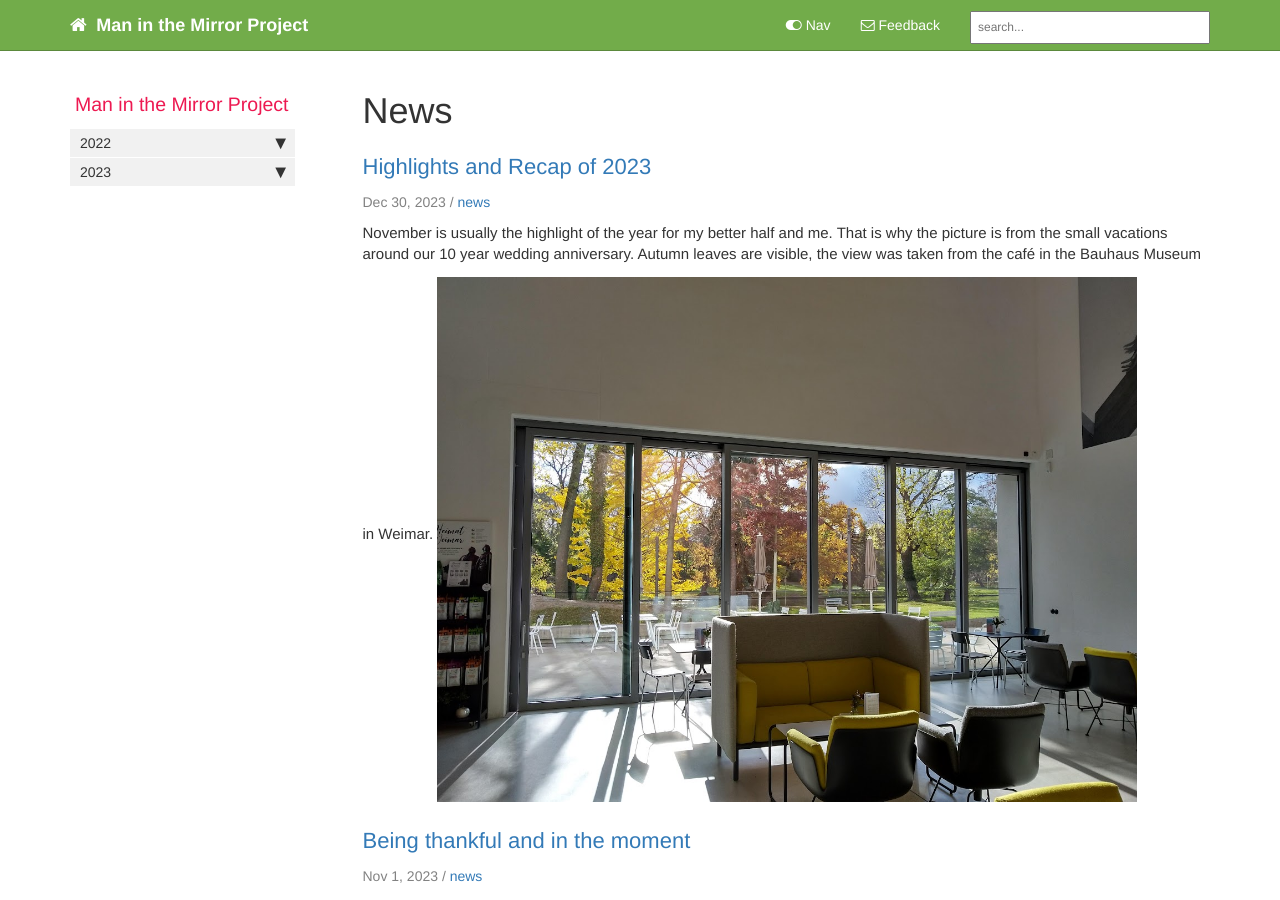
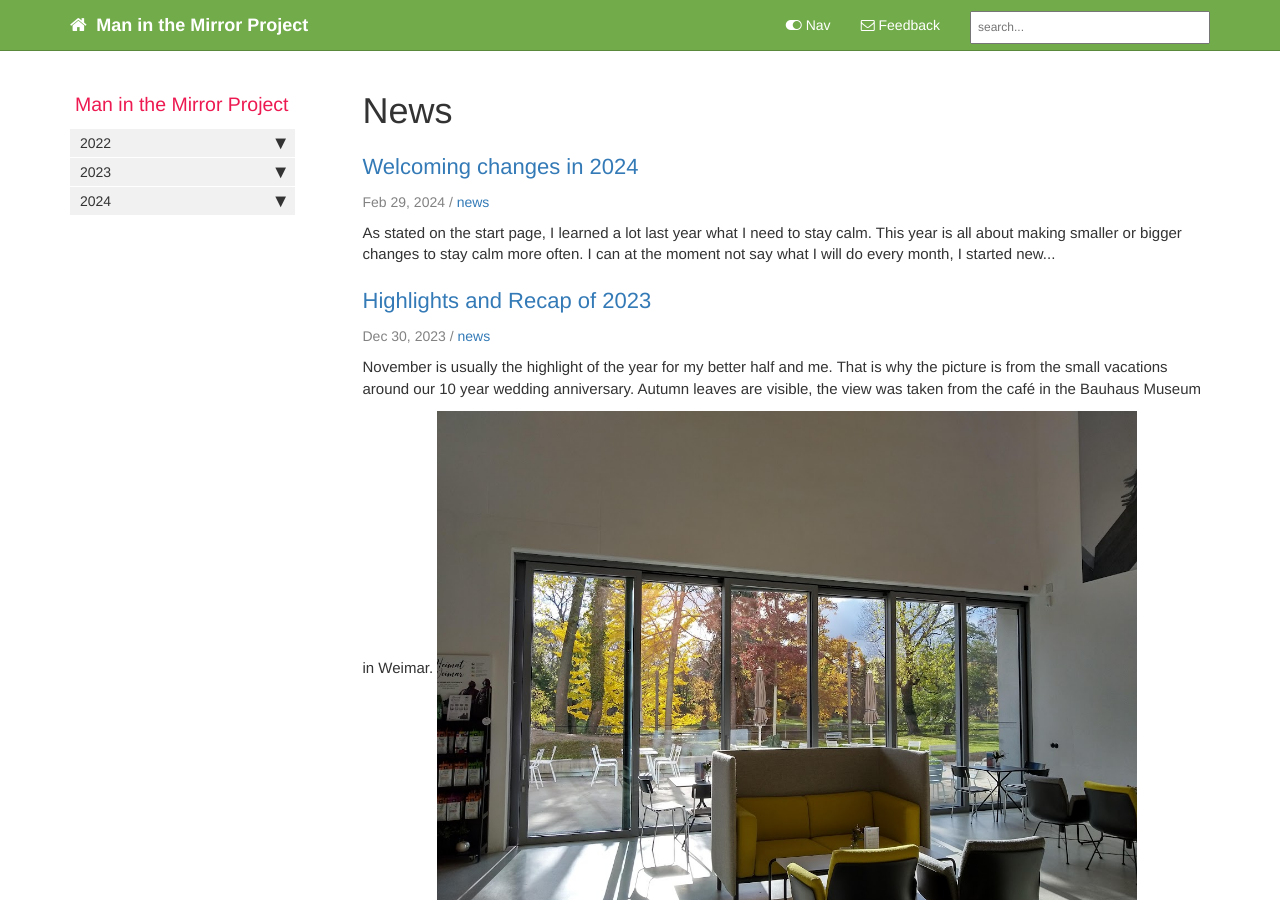
Before and after one commit to bunkeak/my-jekyll-website, a Jekyll site: the page built from news/news.html, in a window 1280 px wide and 900 px high. Built offline with Jekyll 4.4.1, drawn with Linux system fonts in a browser that asks for light colours; comment, search, counter and statistics services are not loaded; some of the changed text lies outside the part shown.

Commit message:
2024-to-start

```diff
--- a/_data/sidebars/mydoc_sidebar.yml
+++ b/_data/sidebars/mydoc_sidebar.yml
@@ -57,4 +57,12 @@ entries:
     - title: Highlights and Recap of 2023
       url: /highlights-and-recap-of-2023.html
       output: web, pdf
+
+  - title: 2024
+    output: web, pdf
+    folderitems:
+
+    - title: Welcoming changes in 2024
+      url: /welcoming-changes-in-2024.html
+      output: web, pdf
 # Copyright 2021 Google LLC
--- /dev/null
+++ b/_posts/2024-2-29-goals-for-2024.md
@@ -0,0 +1,23 @@
+---
+title:  "Welcoming changes in 2024"
+categories: jekyll update
+permalink: welcoming-changes-in-2024.html
+sidebar: mydoc_sidebar
+tags: [news]
+---
+
+As stated on the [start page](index.html), I learned a lot last year what I need to stay calm. This year is all about making smaller or bigger changes to stay calm more often. I can at the moment not say what I will do every month, I started new things that make us together as a family happy, having friends come over frequently or she visits them. From time to time, we still find time for the playground, this is what is shown from January when there was still snow.
+
+{% include image.html file="24-01.jpg" alt="Winter ambiance with a little amount of snow." caption="Start to the new Year." %}
+
+We also visited family and friends in other areas of the country in February. In Jena, where I met my better half we got surprised by this beautiful setting for spring in the middle of a shopping centre.
+
+{% include image.html file="24-02-14.jpg" alt="Inside a shopping centre a hint of spring and a playground was constructed." caption="Spring ambiance inside a shopping centre." %}
+
+Jena really is a place where children are valued, if you have a closer look, they poored a lot of sand to make a playground for kids and I can tell you, not a lot of kids felt too old to play there. I was particularly impressed that this important space was dedicated mainly to children, the flowers might have been there for the adults. We continued to Berlin and stayed a night in a hotel that is on top of a public swimming pool. This is what is shown in the next image.
+
+{% include image.html file="24-02-15.jpg" alt="Sort of a former public swimming pool for relaxing and swimming." caption="Public swimming pool with a nice ambiance." %}
+
+Altogether, it was a beautiful trip, we met a dear former colleague from Jena, too and would like to visit Berlin and Jena eventually soon again.
+
+We will keep travelling and seeing family and friends near and far as the little one seems to appreciate it a lot. Let's see what other changes we can do in the upcoming months. Stay tuned.
```
Also changed, not shown: _posts/2023-12-30-highlights-and-recap-of-2023.md (+2 -2 lines), index.md (+4 -0 lines), images/24-01.jpg (added), images/24-02-14.jpg (added), images/24-02-15.jpg (added).
